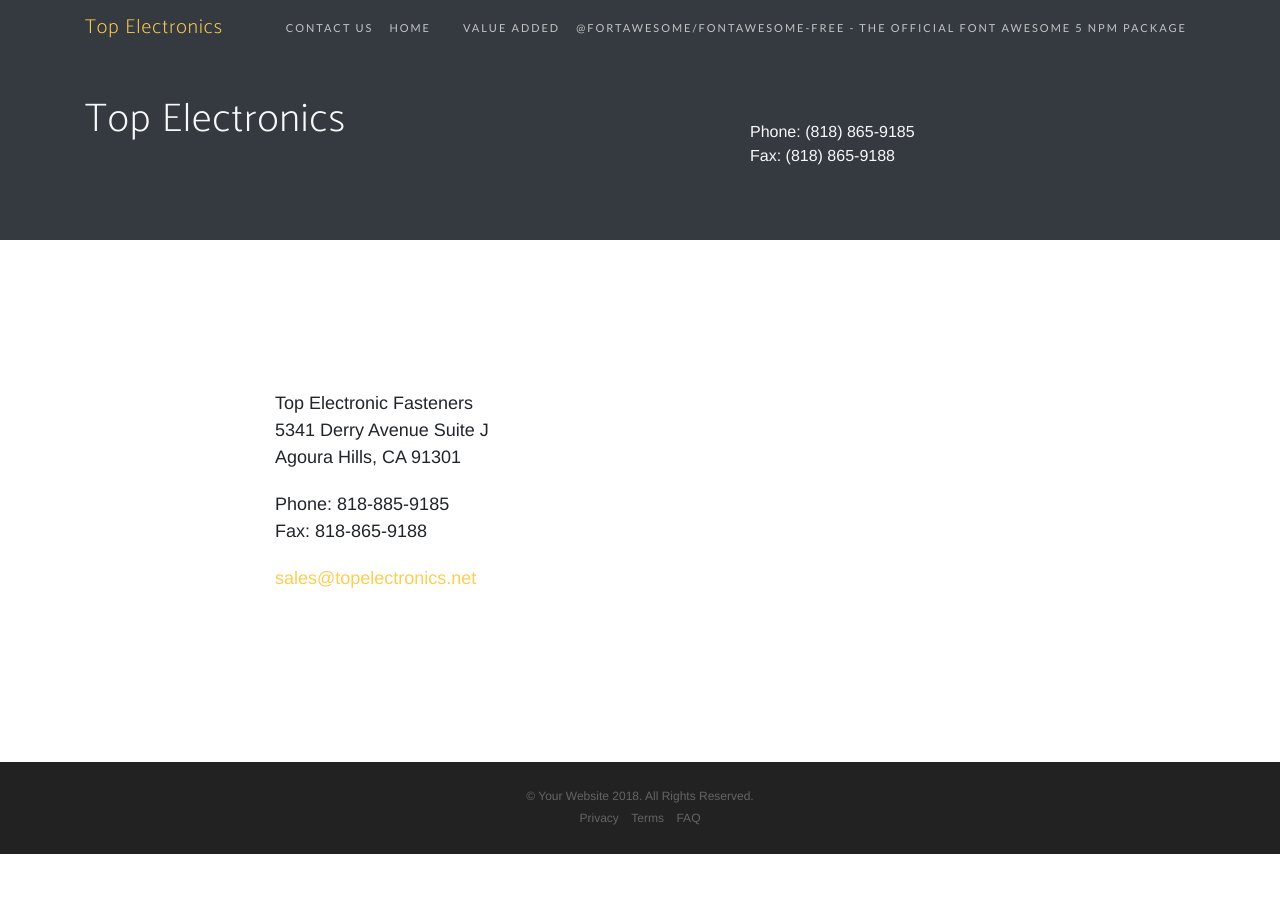
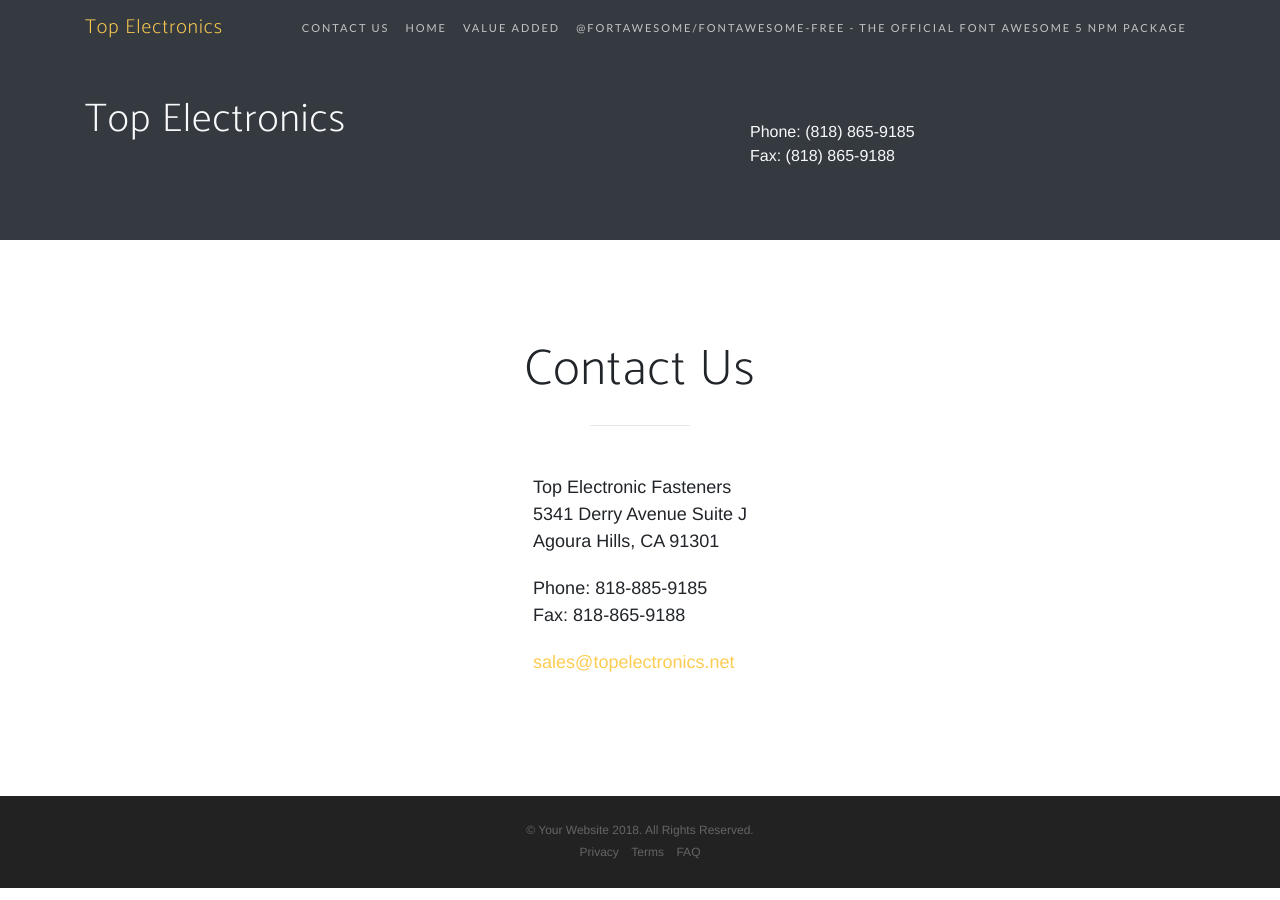
Before and after one commit to topelectronicsfasteners/topelectronicsfasteners.github.io, a Jekyll site: the page built from contact.md, in a window 1280 px wide. Built offline with Jekyll 4.4.1, drawn with Linux system fonts in a browser that asks for light colours; some web fonts are replaced.

Commit message:
contact us page

```diff
--- a/_includes/common/nav.html
+++ b/_includes/common/nav.html
@@ -18,10 +18,12 @@
 			<ul class="navbar-nav ml-auto">
 
 				{% for site_page in site.pages %}
-					<li class="nav-item">
-						<a class="nav-link {% if site_page.title == page.title %}active{% endif %}"
-						   href="{{ site_page.url }}">{{ site_page.title }}</a>
-					</li>
+					{% if site_page.title %}
+						<li class="nav-item">
+							<a class="nav-link {% if site_page.title == page.title %}active{% endif %}"
+							   href="{{ site_page.url }}">{{ site_page.title }}</a>
+						</li>
+					{% endif %}
 				{% endfor %}
 			</ul>
 		</div>
--- a/_layouts/contact.html
+++ b/_layouts/contact.html
@@ -13,10 +13,18 @@
 {% include common/masthead.html %}
 
 <!--content-->
-<section class="download text-left">
+<section class="text-left">
 	<div class="container">
-		<div class="row">
-			<div class="col-md-8 mx-auto">
+
+		<!--title-->
+		<div class="section-heading text-center mb-5">
+			<h2>{{ page.title }}</h2>
+			<!--<p class="text-muted">Check out what you can do with this app theme!</p>-->
+			<hr>
+		</div>
+
+		<div class="d-flex flex-row justify-content-center">
+			<div>
 				{{ page.content | markdownify }}
 			</div>
 		</div>
--- a/contact.md
+++ b/contact.md
@@ -10,4 +10,4 @@
 Phone: 818-885-9185
 Fax: 818-865-9188
 
-<a href="sales@topelectronics.net">sales@topelectronics.net</a>
+<a href="mailto:sales@topelectronics.net">sales@topelectronics.net</a>
```
